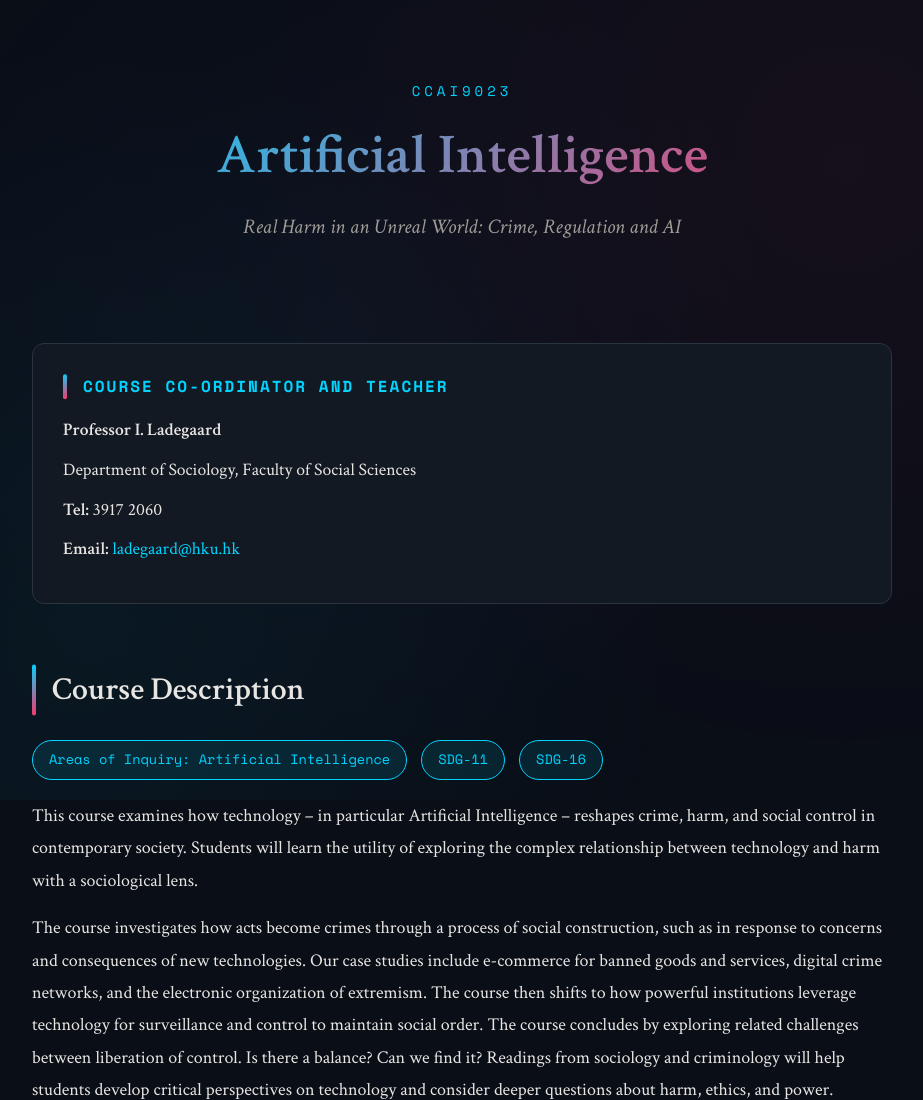
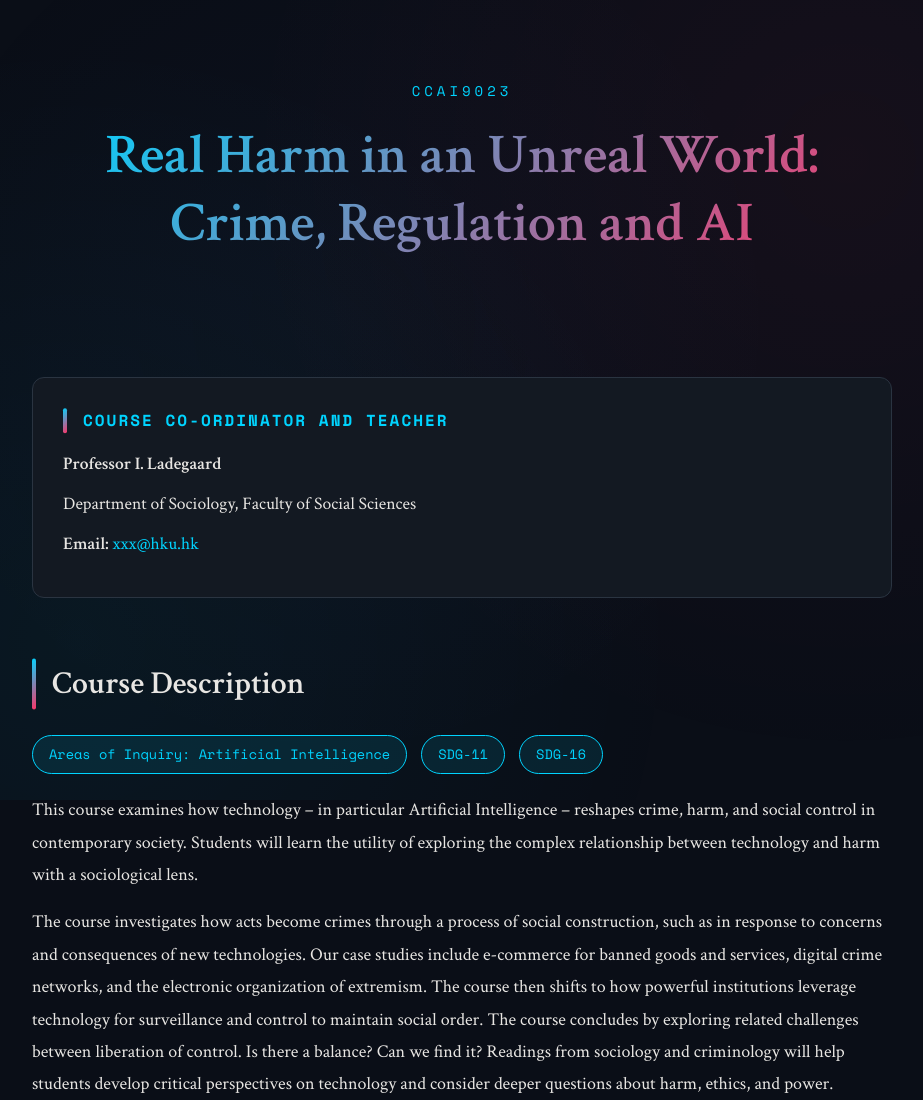
Before and after one commit to realharm/realharm.github.io, a plain HTML site: page index.html in a window 1280 px wide. Shown: the top 1100 px of the page, without its empty margins (178-1101 px from the left). Drawn offline with nearby package versions, Linux system fonts and the light colour scheme.

Commit message:
Update index.html

```diff
--- a/index.html
+++ b/index.html
@@ -408,16 +408,15 @@
     <div class="container">
         <header>
             <div class="course-code">CCAI9023</div>
-            <h1>Artificial Intelligence</h1>
-            <div class="subtitle">Real Harm in an Unreal World: Crime, Regulation and AI</div>
+            <h1>Real Harm in an Unreal World: Crime, Regulation and AI</h1>
+            <div class="subtitle"></div>
         </header>
 
         <div class="instructor">
             <h2>COURSE CO-ORDINATOR AND TEACHER</h2>
             <p><strong>Professor I. Ladegaard</strong></p>
             <p>Department of Sociology, Faculty of Social Sciences</p>
-            <p><strong>Tel:</strong> 3917 2060</p>
-            <p><strong>Email:</strong> <a href="mailto:ladegaard@hku.hk">ladegaard@hku.hk</a></p>
+            <p><strong>Email:</strong> <a href="mailto:xxx@hku.hk">xxx@hku.hk</a></p>
         </div>
 
         <section id="description">
```
